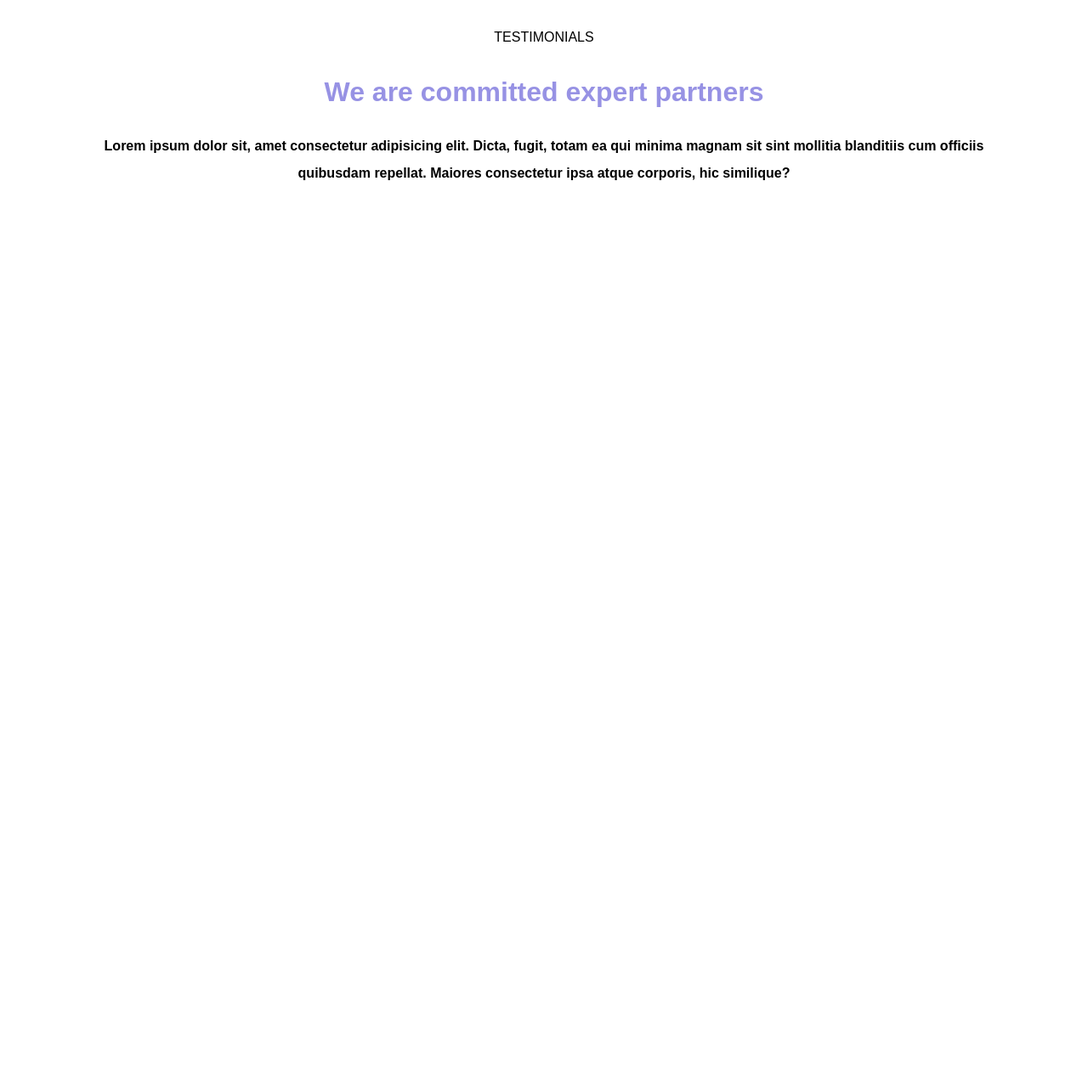
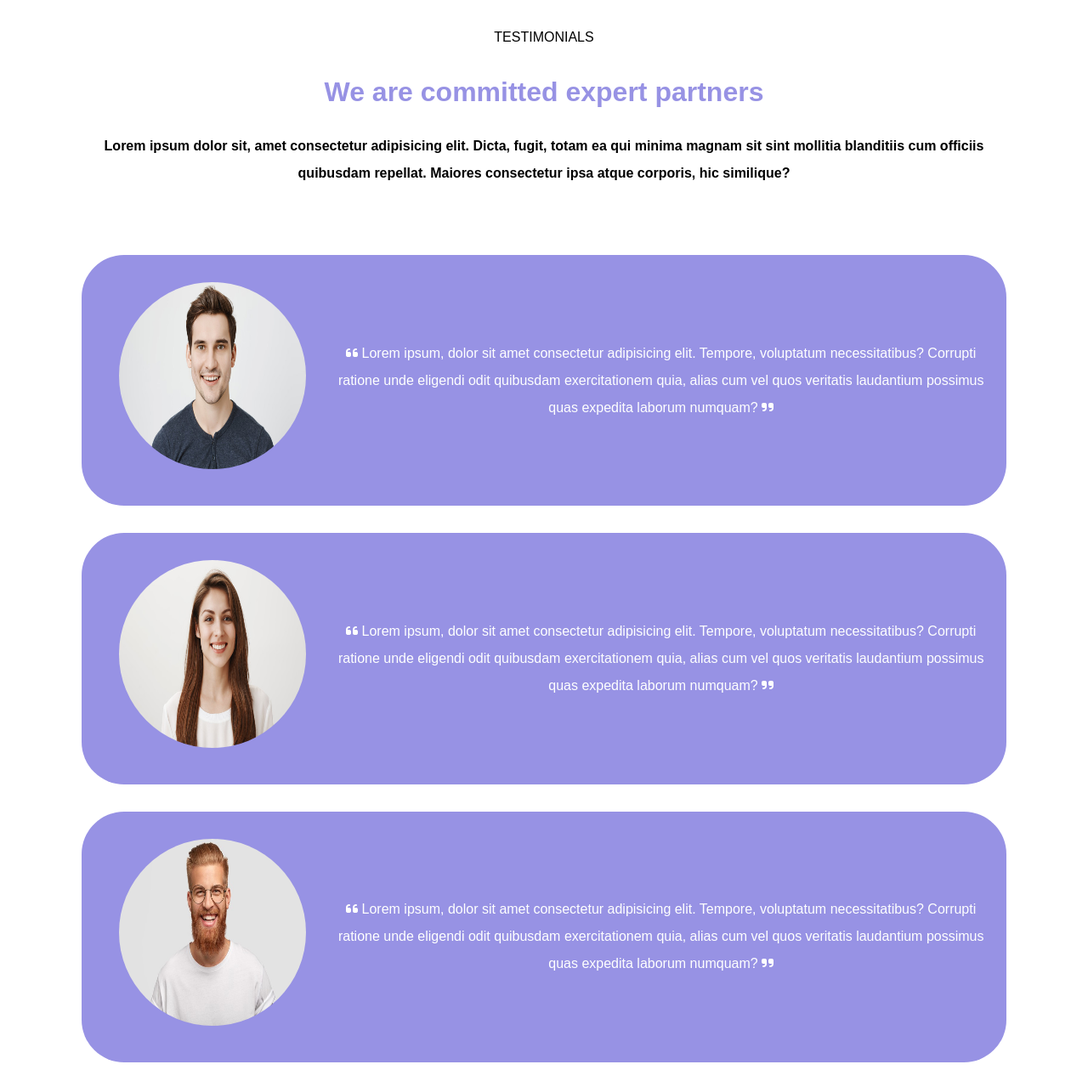
Before and after one commit to PaoloZampa/htmlcss-responsive-layout, a plain HTML site: page index.html in a window 1280 px wide. Shown: the part 2078-3357 px from the top of the page at 85% size. Before the commit the page ends 2378 px from the top, so only its background shows below. Drawn offline with Linux system fonts and the light colour scheme.

Commit message:
add testimonials section

```diff
--- a/assets/css/style.css
+++ b/assets/css/style.css
@@ -14,11 +14,11 @@
     --lightblue: #b5ddff;
 }
 
-body{
+body {
     font-family: 'PT Sans', sans-serif;
 }
 
-main{
+main {
     line-height: 2rem;
 }
 
@@ -209,26 +209,26 @@ i.fa-brands.fa-apple {
 
 /* planning */
 
-#planning{
+#planning {
     background-color: var(--violet);
     padding: 3rem 0;
 }
 
-#planning img{
+#planning img {
     width: 100%
 }
 
-#planning h2{
+#planning h2 {
     color: var(--white);
     font-size: 2.5rem;
     padding: 3rem 0;
 }
 
-.strategic p{
+.strategic p {
     color: var(--white);
 }
 
-.card_app{
+.card_app {
     padding: 2rem 1rem;
     margin: 2rem auto;
     background-color: var(--white);
@@ -249,15 +249,34 @@ i.fa-solid.fa-arrow-down-long {
 
 /* testimonials */
 
-.section_heading{
+.section_heading {
     text-align: center;
     padding: 3rem 0;
 }
 
-.section_heading h1{
+.section_heading h1 {
     color: var(--violet);
     font-size: 2rem;
     margin: 2rem 0;
+}
+
+.testimonial {
+    flex-direction: column;
+    text-align: center;
+    background-color: var(--violet);
+    padding: 2rem 1rem;
+    border-radius: 50px;
+    margin: 2rem 0;
+}
+
+.testimonial img {
+    width: 80%;
+    aspect-ratio: 1/1;
+    border-radius: 50%;
+}
+
+.testimonial p {
+    color: var(--white);
 }
 
 /* #endregion main */
@@ -328,6 +347,13 @@ i.fa-solid.fa-arrow-down-long {
         margin: 2rem auto;
     }
 
+    /* testimonials */
+
+    .testimonial {
+        flex-direction: row;
+        align-items: center;
+    }
+
 }
 
 @media screen and (min-width: 1200px) {
@@ -385,13 +411,13 @@ i.fa-solid.fa-arrow-down-long {
     }
 
     /* demo */
-    .card_lg img{
+    .card_lg img {
         height: 100%;
     }
 
     /* planning */
 
-    #planning .col_lg_6{
+    #planning .col_lg_6 {
         padding: 2rem;
     }
 
@@ -399,15 +425,15 @@ i.fa-solid.fa-arrow-down-long {
         margin-top: 15rem;
     }
 
-    .strategic{
+    .strategic {
         padding-top: 3rem;
     }
 
-    .strategic h2{
+    .strategic h2 {
         margin-top: 7rem;
     }
 
-    .card_app p{
+    .card_app p {
         font-style: italic;
     }
 
--- a/index.html
+++ b/index.html
@@ -165,16 +165,52 @@
                                 ipsa atque corporis, hic similique?</strong></p>
                     </div>
                     <div class="testimonial d_flex">
-                        <div class="avatar"></div>
-                        <div class="bio"></div>
+                        <div class="avatar">
+                            <img src="./assets/img/testimonial1.jpg" alt="">
+                        </div>
+                        <div class="bio">
+                            <p><i class="fa-solid fa-quote-left"></i>
+                                Lorem ipsum, dolor sit amet consectetur
+                                adipisicing elit. Tempore, voluptatum
+                                necessitatibus? Corrupti ratione unde eligendi
+                                odit quibusdam exercitationem quia, alias cum
+                                vel quos veritatis laudantium possimus quas
+                                expedita laborum numquam?
+                                <i class="fa-solid fa-quote-right"></i>
+                            </p>
+                        </div>
                     </div>
-                    <div class="testimonial">
-                        <div class="avatar"></div>
-                        <div class="bio"></div>
+                    <div class="testimonial d_flex">
+                        <div class="avatar">
+                            <img src="./assets/img/testimonial2.jpg" alt="">
+                        </div>
+                        <div class="bio">
+                            <p><i class="fa-solid fa-quote-left"></i>
+                                Lorem ipsum, dolor sit amet consectetur
+                                adipisicing elit. Tempore, voluptatum
+                                necessitatibus? Corrupti ratione unde eligendi
+                                odit quibusdam exercitationem quia, alias cum
+                                vel quos veritatis laudantium possimus quas
+                                expedita laborum numquam?
+                                <i class="fa-solid fa-quote-right"></i>
+                            </p>
+                        </div>
                     </div>
-                    <div class="testimonial">
-                        <div class="avatar"></div>
-                        <div class="bio"></div>
+                    <div class="testimonial d_flex">
+                        <div class="avatar">
+                            <img src="./assets/img/testimonial3.jpg" alt="">
+                        </div>
+                        <div class="bio">
+                            <p><i class="fa-solid fa-quote-left"></i>
+                                Lorem ipsum, dolor sit amet consectetur
+                                adipisicing elit. Tempore, voluptatum
+                                necessitatibus? Corrupti ratione unde eligendi
+                                odit quibusdam exercitationem quia, alias cum
+                                vel quos veritatis laudantium possimus quas
+                                expedita laborum numquam?
+                                <i class="fa-solid fa-quote-right"></i>
+                            </p>
+                        </div>
                     </div>
                 </div>
             </section>
```
